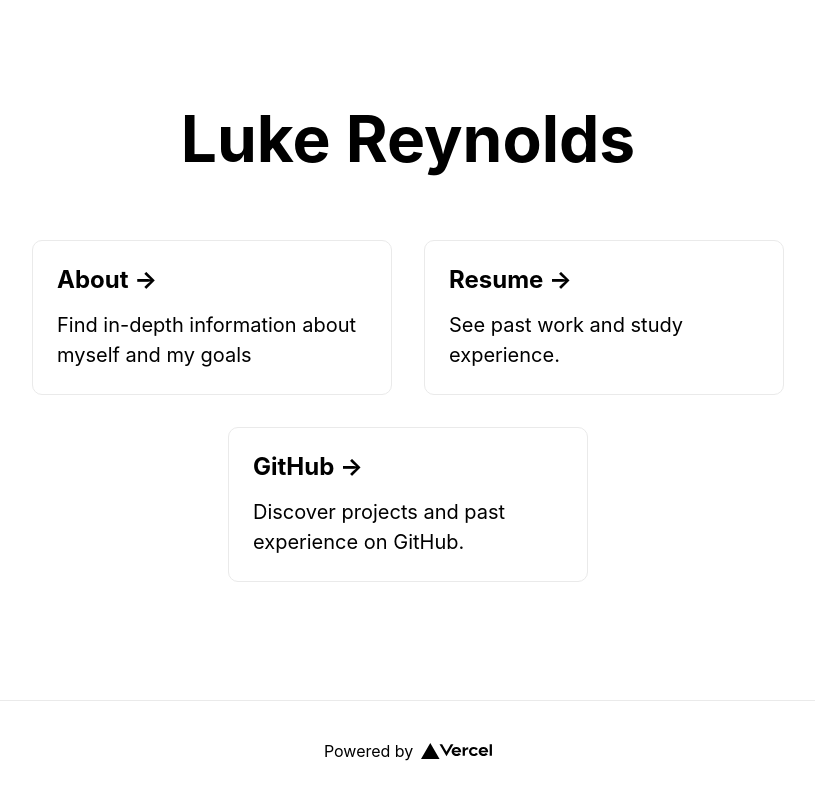
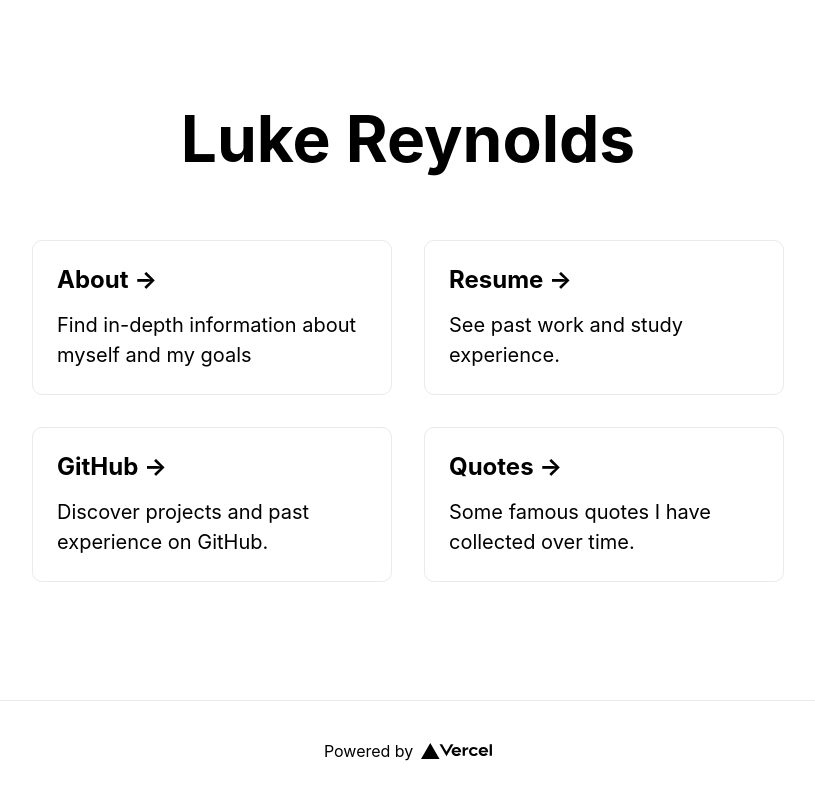
Before and after one commit to lreynolds188/Portfolio, a Next.js app: page / in a window 1280 px wide. Shown: the whole page, without its empty margins (232-1047 px from the left). Built offline with nearby package versions, Linux system fonts and the light colour scheme.

Commit message:
Update index.js

```diff
--- a/pages/index.js
+++ b/pages/index.js
@@ -29,6 +29,11 @@ export default function Home() {
             <h3>GitHub &rarr;</h3>
             <p>Discover projects and past experience on GitHub.</p>
           </a>
+
+          <a href="/quotes" className={styles.card}>
+            <h3>Quotes &rarr;</h3>
+            <p>Some famous quotes I have collected over time.</p>
+          </a>
         </div>
       </main>
 
```
